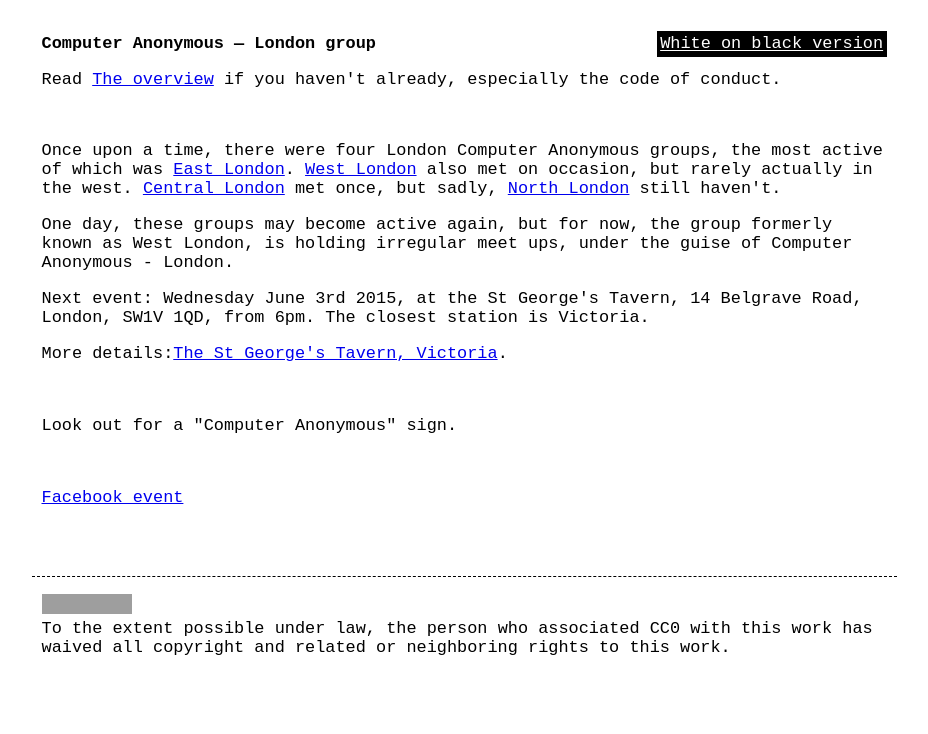
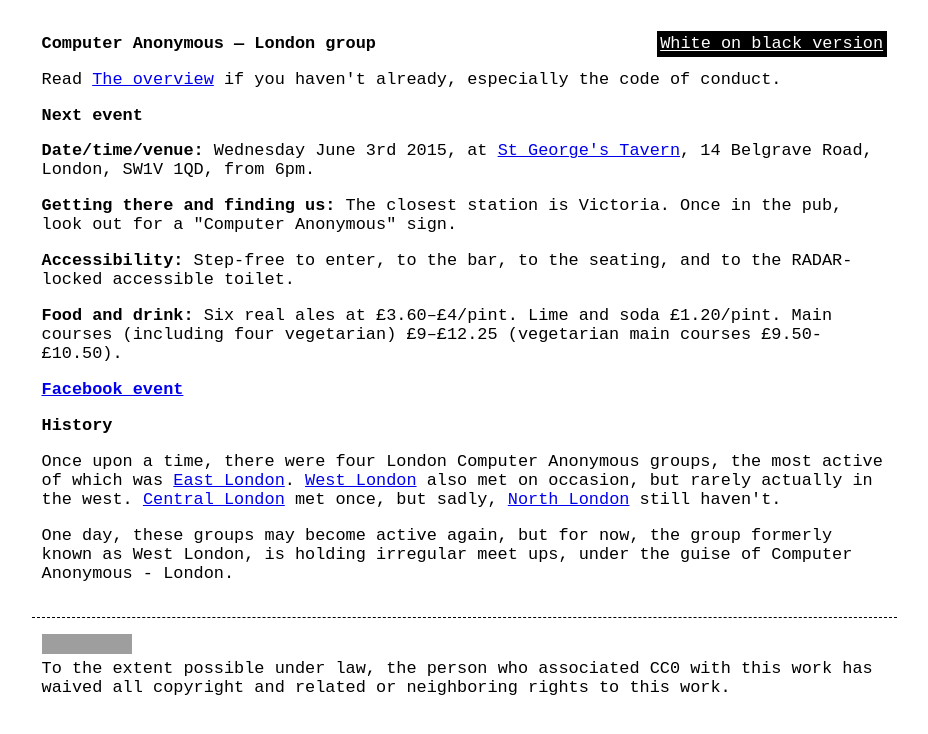
Before and after one commit to computeranonymous/computer, a Jekyll site: the page built from uk_london.html, in a window 1280 px wide. Shown: the top 734 px of the page, without its empty margins (176-1104 px from the left). Built offline with Jekyll 4.4.1, drawn with Linux system fonts in a browser that asks for light colours; grey boxes are pictures that could not be loaded.

Commit message:
Rearrange page structure, add more info on venue.
Move the history section lower down (and label it) so the next meeting info is more prominent. Also structure the next meeting info so people looking for e.g. accessibility can find it easily.

```diff
--- a/uk_london.html
+++ b/uk_london.html
@@ -5,17 +5,23 @@ title: Computer Anonymous - London
 <h1>Computer Anonymous — London group</h1>
 
 <p>Read <a href="index.html">The overview</a> if you haven't already, especially the code of conduct.</p>
-<br />
+
+<h2>Next event</h2>
+
+<p><b>Date/time/venue:</b> Wednesday June 3rd 2015, at <a href="http://www.nicholsonspubs.co.uk/thestgeorgestavernvictorialondon/">St George's Tavern</a>, 14 Belgrave Road, London, SW1V 1QD, from 6pm.</p>
+
+<p><b>Getting there and finding us:</b> The closest station is Victoria.  Once in the pub, look out for a "Computer Anonymous" sign.</p>
+
+<p><b>Accessibility:</b> Step-free to enter, to the bar, to the seating, and to the RADAR-locked accessible toilet.</p>
+
+<p><b>Food and drink:</b> Six real ales at £3.60–£4/pint. Lime and soda £1.20/pint.  Main courses (including four vegetarian) £9–£12.25 (vegetarian main courses £9.50-£10.50).</p>
+
+<p><b><a href="https://www.facebook.com/events/762685077180642/">Facebook event</a></b></p>
+
+<h2>History</h2>
+
 <p>Once upon a time, there were four London Computer Anonymous groups, the most active of which was <a href="http://computeranonymous.org/uk_east_london.html">East London</a>.
 <a href="http://computeranonymous.org/uk_west_london.html">West London</a> also met on occasion, but rarely actually in the west.
-<a href="http://computeranonymous.org/uk_central_london.html">Central London</a> met once, but sadly, <a href="http://computeranonymous.org/uk_north_london.html">North London</a> still haven't.
-<br />
-<p>One day, these groups may become active again, but for now, the group formerly known as West London, is holding irregular meet ups, under the guise of Computer Anonymous - London.</a>
-<p>
-<p>Next event: Wednesday June 3rd 2015, at the St George's Tavern, 14 Belgrave Road, London, SW1V 1QD, from 6pm. The closest station is Victoria.</p>
-<p>More details:<a href="http://www.nicholsonspubs.co.uk/thestgeorgestavernvictorialondon/">The St George's Tavern, Victoria</a>.</p>
-<br />
-<p>Look out for a "Computer Anonymous" sign.</p>
-<br />
-<p><a href="https://www.facebook.com/events/762685077180642/">Facebook event</a></p>
-<br />
+<a href="http://computeranonymous.org/uk_central_london.html">Central London</a> met once, but sadly, <a href="http://computeranonymous.org/uk_north_london.html">North London</a> still haven't.</p>
+
+<p>One day, these groups may become active again, but for now, the group formerly known as West London, is holding irregular meet ups, under the guise of Computer Anonymous - London.</a></p>
```
